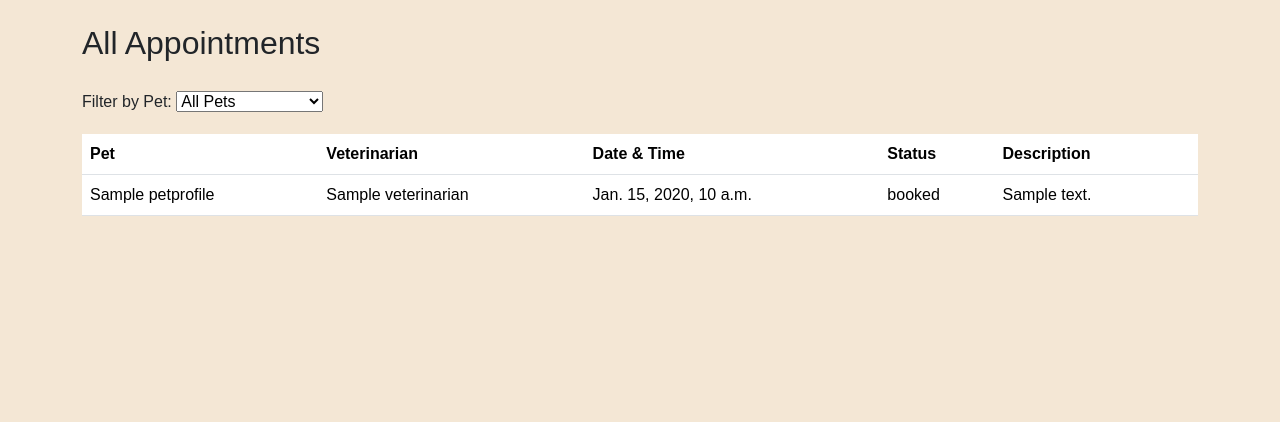
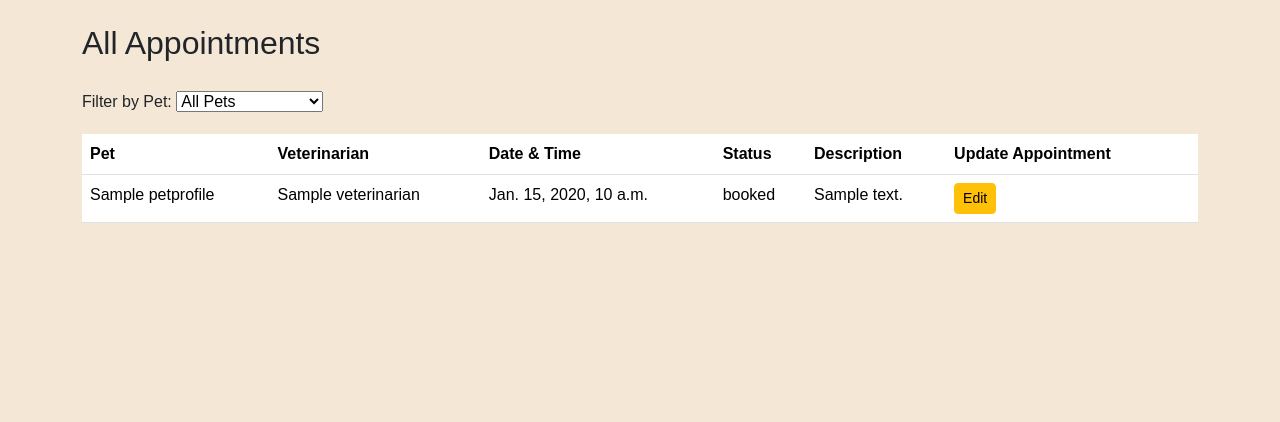
Before and after one commit to Venicezh23/pet_clinic_app, a Django app: page /appointments/ in a window 1280 px wide. Shown: the part 72-494 px from the top of the page. Run offline with Django 5.2, Linux system fonts and the light colour scheme; a user stored in the database is signed in; tables that the repository leaves empty hold one stand-in row (values such as "Sample post").

Commit message:
Added Appointment Update

```diff
--- a/appointments/templates/appointments/appointment_list.html
+++ b/appointments/templates/appointments/appointment_list.html
@@ -34,6 +34,7 @@
             <th>Date & Time</th>
             <th>Status</th>
             <th>Description</th>
+            <th>Update Appointment</th>
             <th></th>
         </tr>
     </thead>
@@ -45,6 +46,9 @@
                 <td>{{ appointment.appt_datetime }}</td>
                 <td>{{ appointment.status }}</td>
                 <td>{{ appointment.description }}</td>
+                <td>
+                    <a href="{% url 'appointments:edit_appointment' appointment.id %}" class="btn btn-sm btn-warning">Edit</a>
+                </td>
                 <td>
                     {% if appointment in upcoming_appointments %}
                         <span class="text-danger">❗</span> <!-- Red exclamation mark -->
--- a/appointments/templates/appointments/reminders.html
+++ b/appointments/templates/appointments/reminders.html
@@ -1,3 +1,4 @@
+<!--NOT USED-->
 {% extends 'base.html' %}
 
 {% block content %}
--- a/appointments/templates/base.html
+++ b/appointments/templates/base.html
@@ -1,3 +1,4 @@
+<!--NOT USED-->
 <!DOCTYPE html>
 <html lang="en">
 <head>
--- a/appointments/urls.py
+++ b/appointments/urls.py
@@ -7,6 +7,7 @@ app_name = 'appointments'
 urlpatterns = [
     path('book/<int:pet_id>/', book_appointment, name='book_appointment'),
     path('', appointment_list, name="appointment_list"),
+    path('edit/<int:appointment_id>/', views.edit_appointment, name="edit_appointment"),
     #path('send-reminders/', send_reminders, name='send_reminders'),
     #path('reminders/', reminders_view, name='reminders'),
 ]
--- a/appointments/views.py
+++ b/appointments/views.py
@@ -32,6 +32,21 @@ def book_appointment(request, pet_id):
     return render(request, "appointments/book_appointment.html", {"form": form, "pet": pet, "veterinarians": veterinarians})
 
 @login_required
+def edit_appointment(request, appointment_id):
+    pet_owner = get_object_or_404(PetOwner, user=request.user)
+    appointment = get_object_or_404(Appointment, id=appointment_id, pet__owner=pet_owner)
+
+    if request.method == "POST":
+        form = AppointmentForm(request.POST, instance=appointment)
+        if form.is_valid():
+            form.save()
+            return redirect("appointments:appointment_list")
+
+    else:
+        form = AppointmentForm(instance=appointment)
+    return render(request, "appointments/edit_appointment.html", {"form": form, "appointment": appointment})
+
+@login_required
 def appointment_list(request):
     try:
         pet_owner = PetOwner.objects.get(user=request.user)
```
Also changed, not shown: appointments/templates/appointments/edit_appointment.html (added, +13 -0 lines), templates/home.html (+0 -17 lines).
